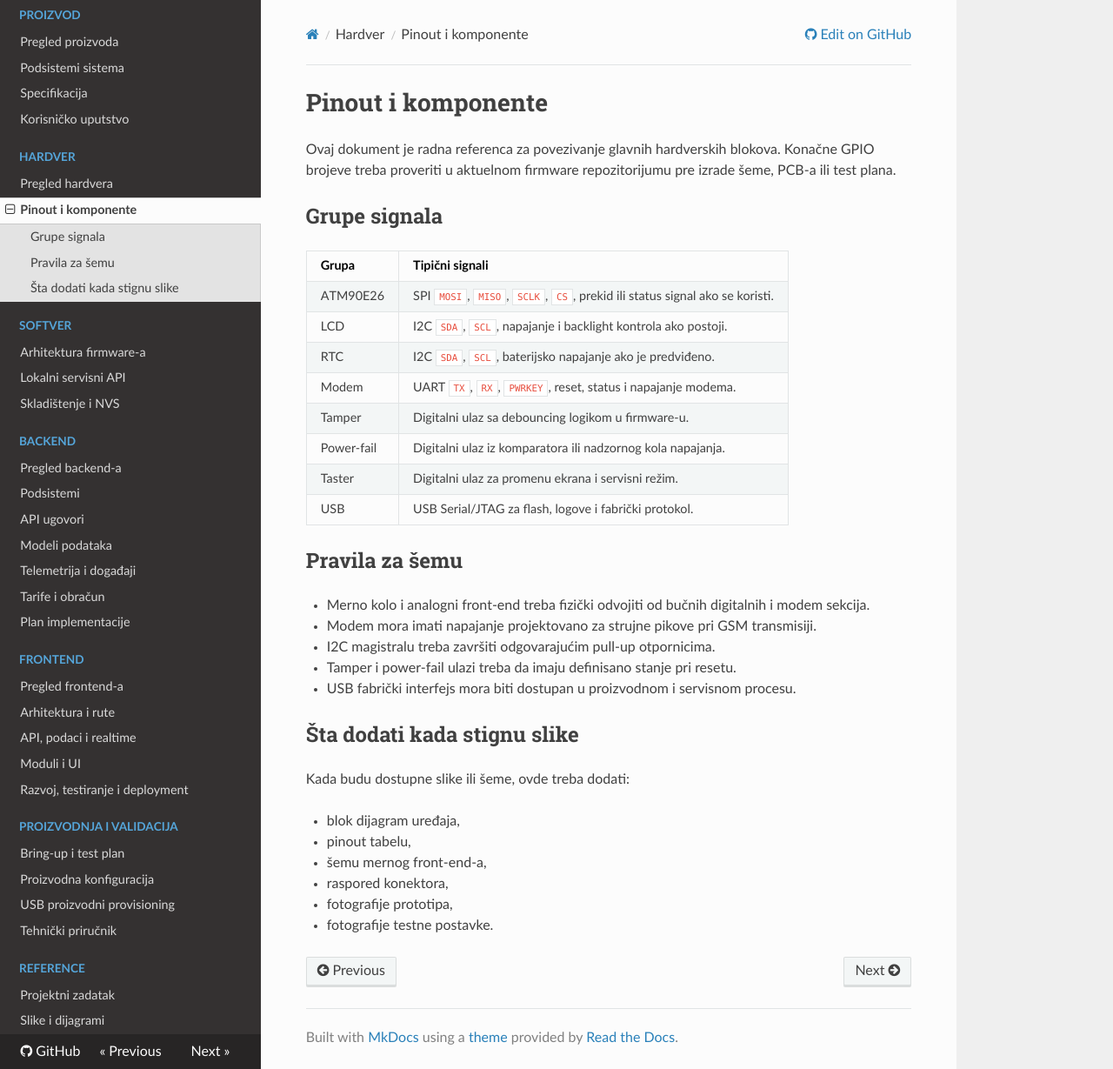
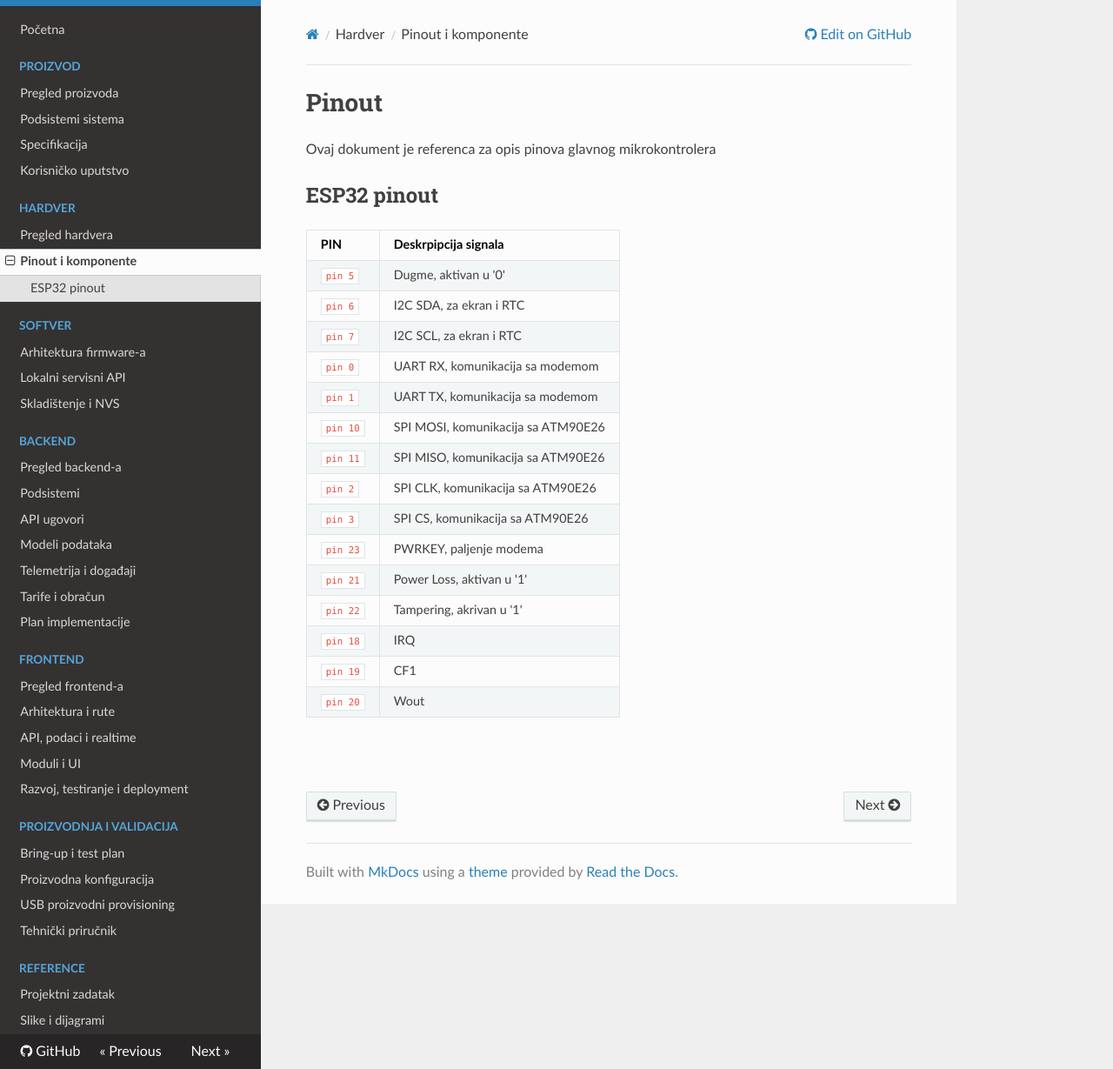
Before and after one commit to misadeks/strujomerko-docs, an MkDocs documentation site: the page built from docs/hardver/pinout-i-komponente.md, in a window 1280 px wide and 1229 px high. Shown: the whole window at 87% size. Built offline with MkDocs 1.6.1, drawn with Linux system fonts in a browser that asks for light colours; nearby versions of some CDN libraries.

Commit message:
comit
comit

```diff
--- a/docs/hardver/pinout-i-komponente.md
+++ b/docs/hardver/pinout-i-komponente.md
@@ -1,35 +1,25 @@
-# Pinout i komponente
+# Pinout
 
-Ovaj dokument je radna referenca za povezivanje glavnih hardverskih blokova. Konačne GPIO brojeve treba proveriti u aktuelnom firmware repozitorijumu pre izrade šeme, PCB-a ili test plana.
+Ovaj dokument je referenca za opis pinova glavnog mikrokontrolera
 
-## Grupe signala
+## ESP32 pinout
 
-| Grupa | Tipični signali |
-| --- | --- |
-| ATM90E26 | SPI `MOSI`, `MISO`, `SCLK`, `CS`, prekid ili status signal ako se koristi. |
-| LCD | I2C `SDA`, `SCL`, napajanje i backlight kontrola ako postoji. |
-| RTC | I2C `SDA`, `SCL`, baterijsko napajanje ako je predviđeno. |
-| Modem | UART `TX`, `RX`, `PWRKEY`, reset, status i napajanje modema. |
-| Tamper | Digitalni ulaz sa debouncing logikom u firmware-u. |
-| Power-fail | Digitalni ulaz iz komparatora ili nadzornog kola napajanja. |
-| Taster | Digitalni ulaz za promenu ekrana i servisni režim. |
-| USB | USB Serial/JTAG za flash, logove i fabrički protokol. |
+| PIN      | Deskrpipcija signala               |
+| -------- | ---------------------------------- |
+| `pin 5`  | Dugme, aktivan u '0'               |
+| `pin 6`  | I2C SDA, za ekran i RTC            |
+| `pin 7`  | I2C SCL, za ekran i RTC            |
+| `pin 0`  | UART RX, komunikacija sa modemom   |
+| `pin 1`  | UART TX, komunikacija sa modemom   |
+| `pin 10` | SPI MOSI, komunikacija sa ATM90E26 |
+| `pin 11` | SPI MISO, komunikacija sa ATM90E26 |
+| `pin 2`  | SPI CLK, komunikacija sa ATM90E26  |
+| `pin 3`  | SPI CS, komunikacija sa ATM90E26   |
+| `pin 23` | PWRKEY, paljenje modema            |
+| `pin 21` | Power Loss, aktivan u '1'          |
+| `pin 22` | Tampering, akrivan u '1'           |
+| `pin 18` | IRQ                                |
+| `pin 19` | CF1                                |
+| `pin 20` | Wout                               |
 
-## Pravila za šemu
-
-- Merno kolo i analogni front-end treba fizički odvojiti od bučnih digitalnih i modem sekcija.
-- Modem mora imati napajanje projektovano za strujne pikove pri GSM transmisiji.
-- I2C magistralu treba završiti odgovarajućim pull-up otpornicima.
-- Tamper i power-fail ulazi treba da imaju definisano stanje pri resetu.
-- USB fabrički interfejs mora biti dostupan u proizvodnom i servisnom procesu.
-
-## Šta dodati kada stignu slike
-
-Kada budu dostupne slike ili šeme, ovde treba dodati:
-
-- blok dijagram uređaja,
-- pinout tabelu,
-- šemu mernog front-end-a,
-- raspored konektora,
-- fotografije prototipa,
-- fotografije testne postavke.
+#
```
Also changed, not shown: docs/hardver/pregled-hardvera.md (+62 -38 lines), docs/hardver/Screenshot 2026-05-15 145557.png (added), docs/hardver/Screenshot 2026-05-15 145944.png (added), docs/hardver/Screenshot 2026-05-15 150024.png (added), 1 other file.
